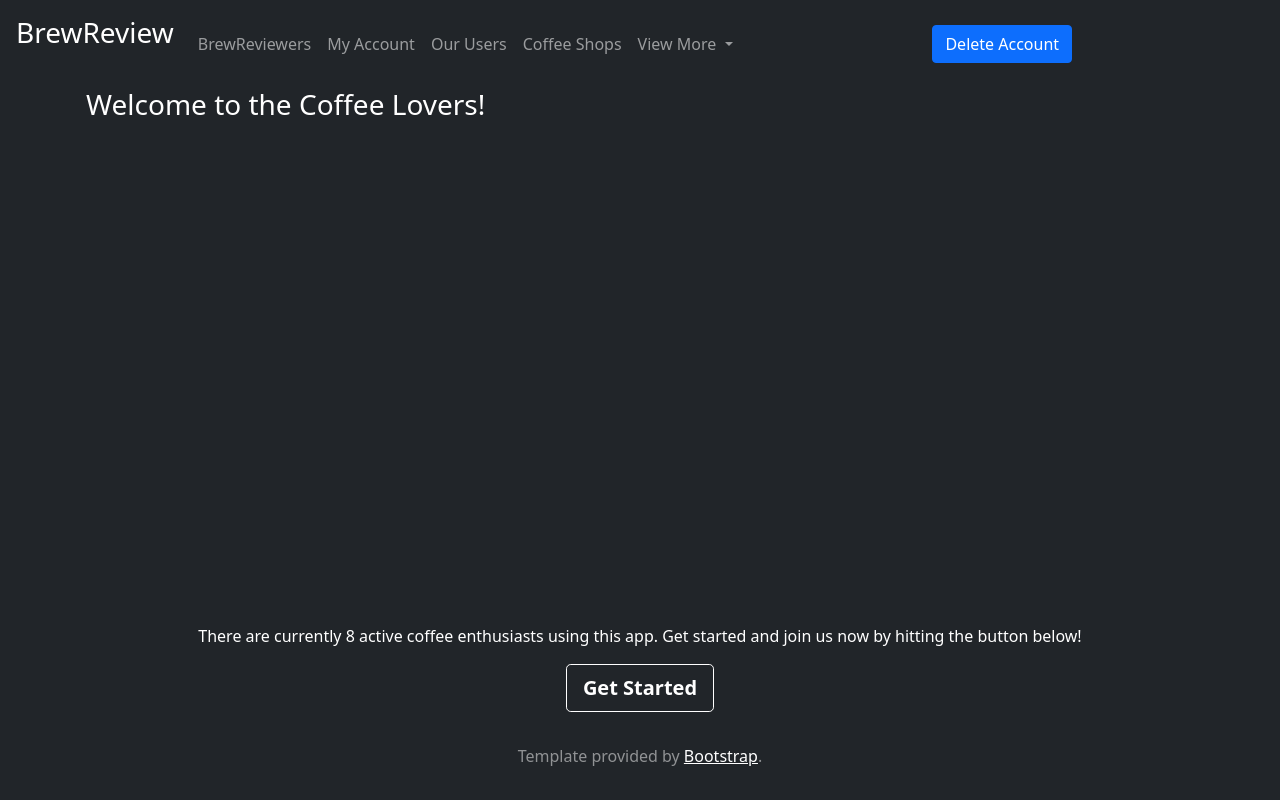
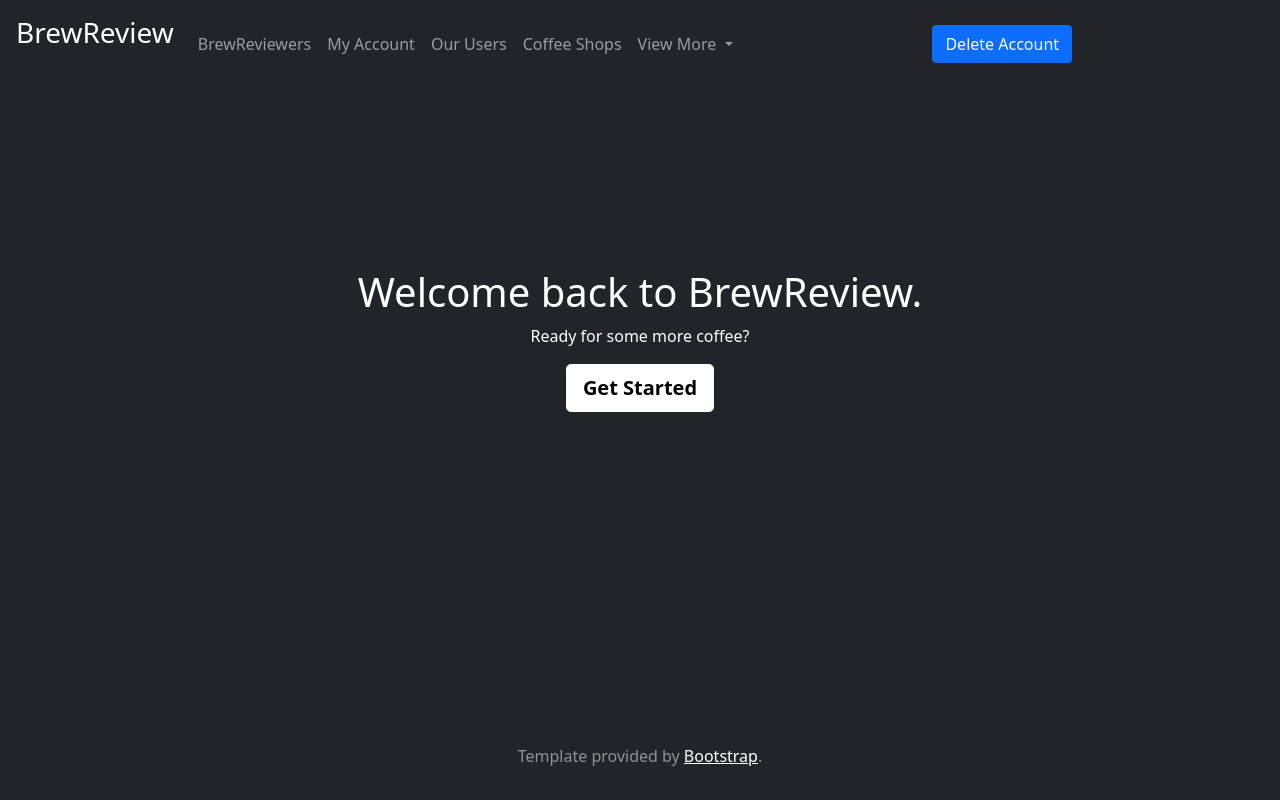
Before and after one commit to sicness9/BrewReview, a Flask app: page / in a window 1280 px wide. Run offline with Flask 2, Linux system fonts and the light colour scheme; a user stored in the database is signed in; data comes from the database, SQL or seed files in the repository; data that the repository does not hold is empty; some libraries are stand-ins or nearby versions.

Commit message:
Main cover page will now show two different messages depending on if user is signed in

```diff
--- a/website/templates/main.html
+++ b/website/templates/main.html
@@ -1,22 +1,26 @@
 {% extends "base.html" %}
-{% block title %} Main Page {% endblock %}
-{% block content%}
-<div class="container d-flex w-100 h-100 p-3 mx-auto flex-column">
-    <header class="mb-auto">
-            <h3 class="float-md-start mb-0 text-lg-center">
-                Welcome to the Coffee Lovers!
-            </h3>
-    </header>
-    <div class="container overflow-hidden">
-            <main class="px-3">
-                <p class="text-lg-center font-weight-normal">
-                    There are currently {{users}} active coffee enthusiasts using this app.
-                    Get started and join us now by hitting the button below!
-                </p>
-                <p align="center" class="lead">
-                    <a href="/signup" class="btn btn-primary btn-lg fw-bold border-white bg-dark ">Get Started</a>
-                </p>
-            </main>
-    </div>
+{% block title %} Cover Page {% endblock %}
+
+{% block content %}
+<div class="container h-25"></div>
+<body class="d-flex h-100 text-center text-white bg-dark">
+<div class="cover-container d-flex w-100 h-100 p-3 mx-auto flex-column">
+<header class="mb-5">
+</header>
+      <main class="px-3">
+            {% if user.is_authenticated %}
+                <h1>Welcome back to BrewReview.</h1>
+                <p>Ready for some more coffee?</p>
+                  <a href="/home" class="btn btn-lg btn-secondary fw-bold border-white bg-white text-black">Get Started</a>
+            {% else %}
+                <h1>Welcome to BrewReview.</h1>
+                <p class="lead">There are currently {{users}} active coffee enthusiasts using this app.
+                    Get started and join us now by hitting the button below!</p>
+                <p class="lead">
+                    <a href="/signup" class="btn btn-lg btn-secondary fw-bold border-white bg-white text-black">Get Started</a>
+            {% endif %}
+          </p>
+         </main>
 </div>
-{% endblock%}
+</body>
+{% endblock %}
```
